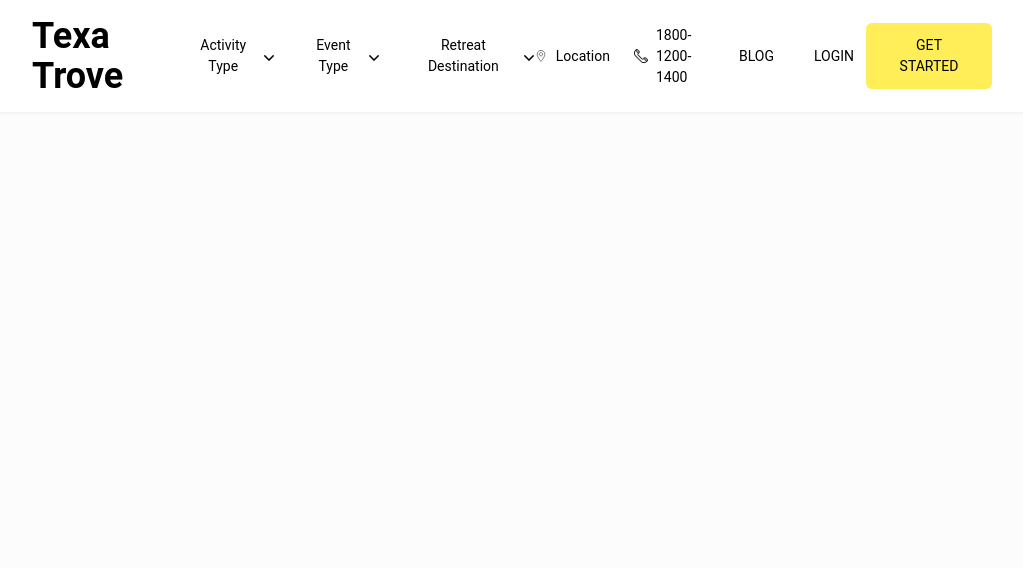
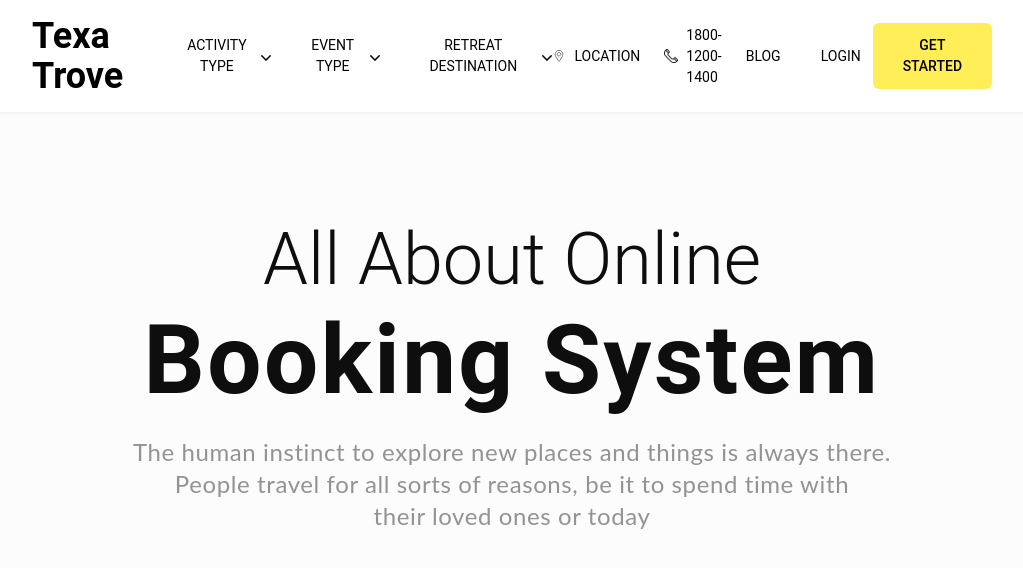
Before and after one commit to db7172/texamvp, a React (Create React App) app: page / in a window 1280 px wide. Shown: the top 568 px of the page, without its empty margins (128-1151 px from the left). Built offline with nearby package versions, Linux system fonts and the light colour scheme.

Commit message:
main-title component created and miner fixes in navbar

```diff
--- /dev/null
+++ b/src/components/mainTitle/MainTitle.jsx
@@ -0,0 +1,24 @@
+import React from "react";
+import Container from "../common/Container";
+
+function MainTitle() {
+  return (
+    <Container>
+      <div className="tw-text-center tw-max-w-4xl tw-mx-auto">
+        <p className="tw-text-7xl tw-font-light tw-mb-4">All About Online</p>
+        <h3 className="tw-text-8xl tw-font-bold tw-tracking-wide tw-mb-7">
+          Booking System
+        </h3>
+
+        <p className="tw-text-2xl tw-text-secondary-color tw-tracking-wide tw-font-lato">
+          The human instinct to explore new places and things is always there.
+          <br />
+          People travel for all sorts of reasons, be it to spend time with
+          <br /> their loved ones or today
+        </p>
+      </div>
+    </Container>
+  );
+}
+
+export default MainTitle;
--- a/src/components/navBar/NavBar.jsx
+++ b/src/components/navBar/NavBar.jsx
@@ -9,6 +9,7 @@ import {
   EVENT_DATA,
   RETREAT_DESTINATION,
 } from "./navData/navData";
+import { upperCase } from "../../utils/utils";
 
 function NavBar() {
   const [isShow, setIsShow] = useState(false);
@@ -45,7 +46,7 @@ function NavBar() {
                   className="tw-mr-8 tw-flex tw-items-center"
                   onClick={() => handleShow(ACTIVITY_DATA)}
                 >
-                  <span className="tw-mr-2">Activity Type</span>
+                  <span className="tw-mr-2">{upperCase("Activity Type")}</span>
                   <span className="tw-pt-1">
                     <DownArrow />
                   </span>
@@ -56,7 +57,7 @@ function NavBar() {
                   className="tw-mr-8 tw-flex tw-items-center"
                   onClick={() => handleShow(EVENT_DATA)}
                 >
-                  <span className="tw-mr-2">Event Type</span>
+                  <span className="tw-mr-2">{upperCase("Event Type")}</span>
                   <span className="tw-pt-1">
                     <DownArrow />
                   </span>
@@ -67,7 +68,9 @@ function NavBar() {
                   className="tw-flex tw-items-center"
                   onClick={handleShowReterat}
                 >
-                  <span className="tw-mr-2">Retreat Destination</span>
+                  <span className="tw-mr-2">
+                    {upperCase("Retreat Destination")}
+                  </span>
                   <span className="tw-pt-1">
                     <DownArrow />
                   </span>
@@ -81,7 +84,7 @@ function NavBar() {
                 <span className="tw-mr-2">
                   <Location />
                 </span>
-                <span>Location</span>
+                <span>{upperCase("Location")}</span>
               </li>
               <li className="tw-mr-6 tw-flex tw-items-center">
                 <span className="tw-mr-2">
@@ -89,11 +92,11 @@ function NavBar() {
                 </span>
                 <span>1800-1200-1400</span>
               </li>
-              <li className="tw-mr-10">BLOG</li>
-              <li className="tw-mr-3">LOGIN</li>
+              <li className="tw-mr-10">{upperCase("BLOG")}</li>
+              <li className="tw-mr-3">{upperCase("LOGIN")}</li>
             </ul>
-            <button className="tw-bg-secondary-color tw-px-6 tw-py-3 tw-rounded-md">
-              GET STARTED
+            <button className="tw-bg-secondary-color tw-font-medium tw-px-6 tw-py-3 tw-rounded-md">
+              {upperCase("GET STARTED")}
             </button>
           </div>
         </Container>
--- a/src/index.css
+++ b/src/index.css
@@ -2,6 +2,8 @@
 @tailwind components;
 @tailwind utilities;
 
+@import url("https://fonts.googleapis.com/css2?family=Lato&display=swap");
+
 body {
   @apply tw-bg-primary-color tw-text-primary-color tw-text-body;
 }
--- a/src/pages/Home/Home.jsx
+++ b/src/pages/Home/Home.jsx
@@ -1,11 +1,15 @@
 import React from "react";
+import MainTitle from "../../components/mainTitle/MainTitle";
 import NavBar from "../../components/navBar/NavBar";
 
 function Home() {
   return (
-    <div>
+    <>
       <NavBar />
-    </div>
+      <div className="tw-mt-28">
+        <MainTitle />
+      </div>
+    </>
   );
 }
 
--- a/src/utils/utils.js
+++ b/src/utils/utils.js
@@ -15,3 +15,5 @@ export function chunkArray(myArray, chunk_size = 5) {
 
   return results;
 }
+
+export const upperCase = (text) => text.toUpperCase();
--- a/tailwind.config.js
+++ b/tailwind.config.js
@@ -3,6 +3,7 @@ const defaultTheme = require("tailwindcss/defaultTheme");
 const primaryBackground = "#FCFCFC";
 const primaryText = "#0E0E0E";
 const backgroundYellow = "#FFEE58";
+const secondaryText = "#939393";
 
 module.exports = {
   purge: ["./src/**/*.{js,jsx,ts,tsx}", "./public/index.html"],
@@ -27,9 +28,11 @@ module.exports = {
       borderColor: {},
       textColor: {
         "primary-color": primaryText,
+        "secondary-color": secondaryText,
       },
       fontFamily: {
         sans: ["Roboto", ...defaultTheme.fontFamily.sans],
+        lato: ["Lato", ...defaultTheme.fontFamily.sans],
       },
       fontSize: {
         h1: "2.5rem",
```
